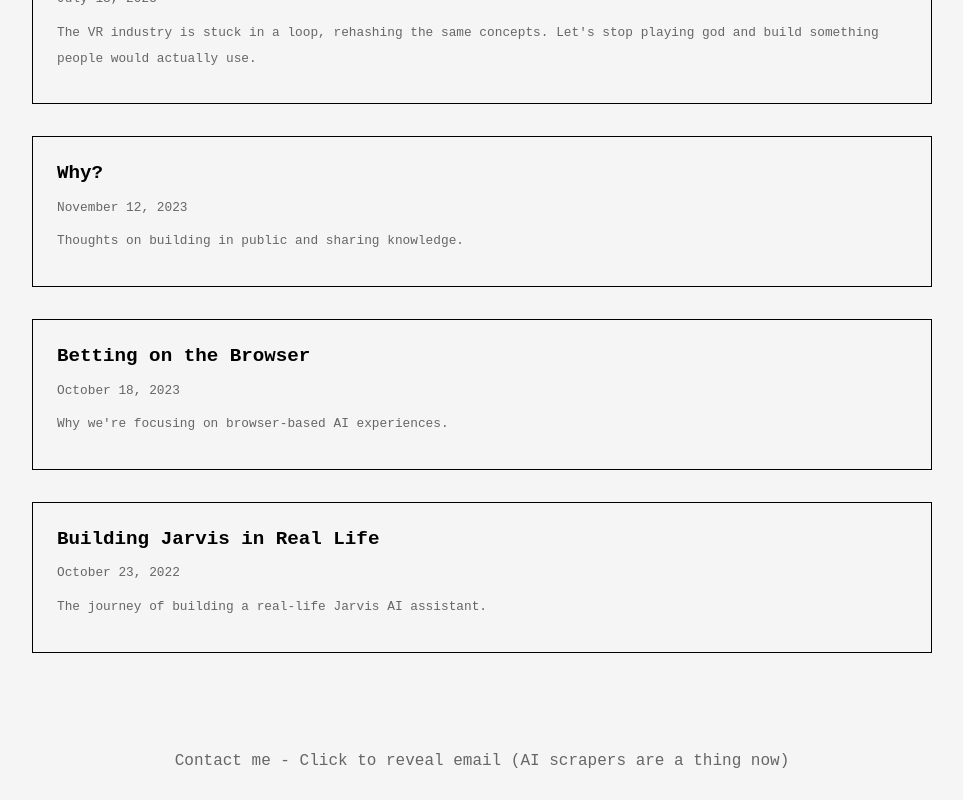
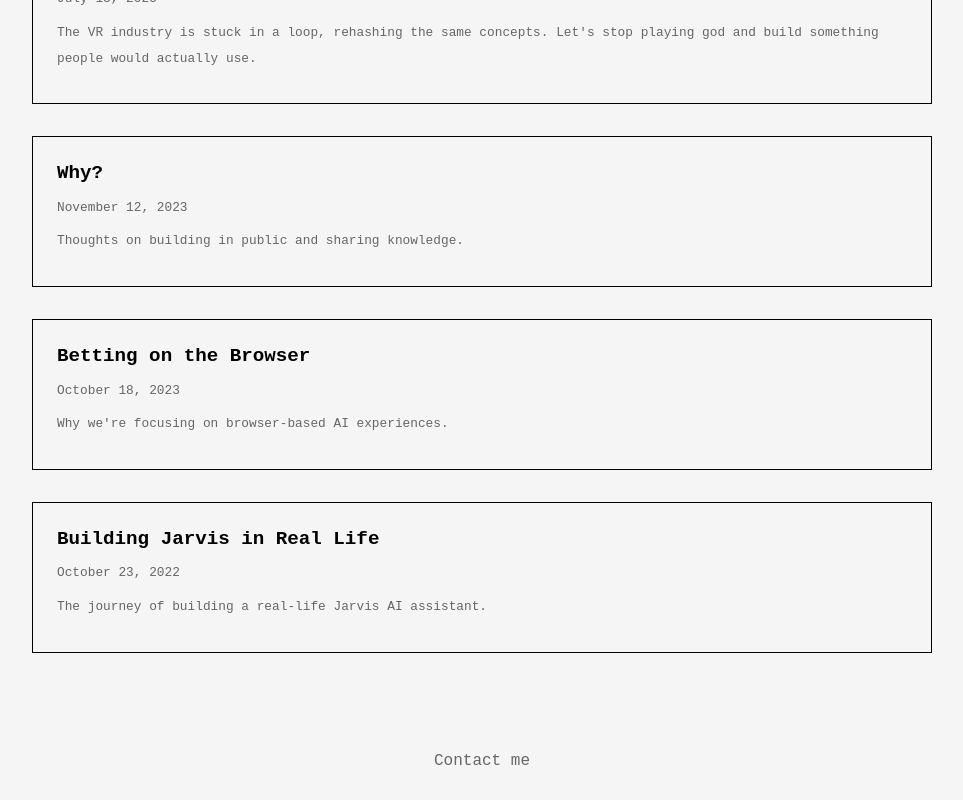
Before and after one commit to huwprosser/huwprosser.github.io, a Next.js app: page / in a window 1280 px wide. Shown: the part 673-1473 px from the top of the page, without its empty margins (158-1121 px from the left). Built offline with nearby package versions, Linux system fonts and the light colour scheme; a web font is replaced by a local one.

Commit message:
Change contact button

```diff
--- a/src/app/components/Footer.tsx
+++ b/src/app/components/Footer.tsx
@@ -15,7 +15,7 @@ export default function Footer() {
                     }
                 }}
             >
-                Contact me - Click to reveal email (AI scrapers are a thing now)
+                Contact me
             </p>
         </footer>
     );
```
